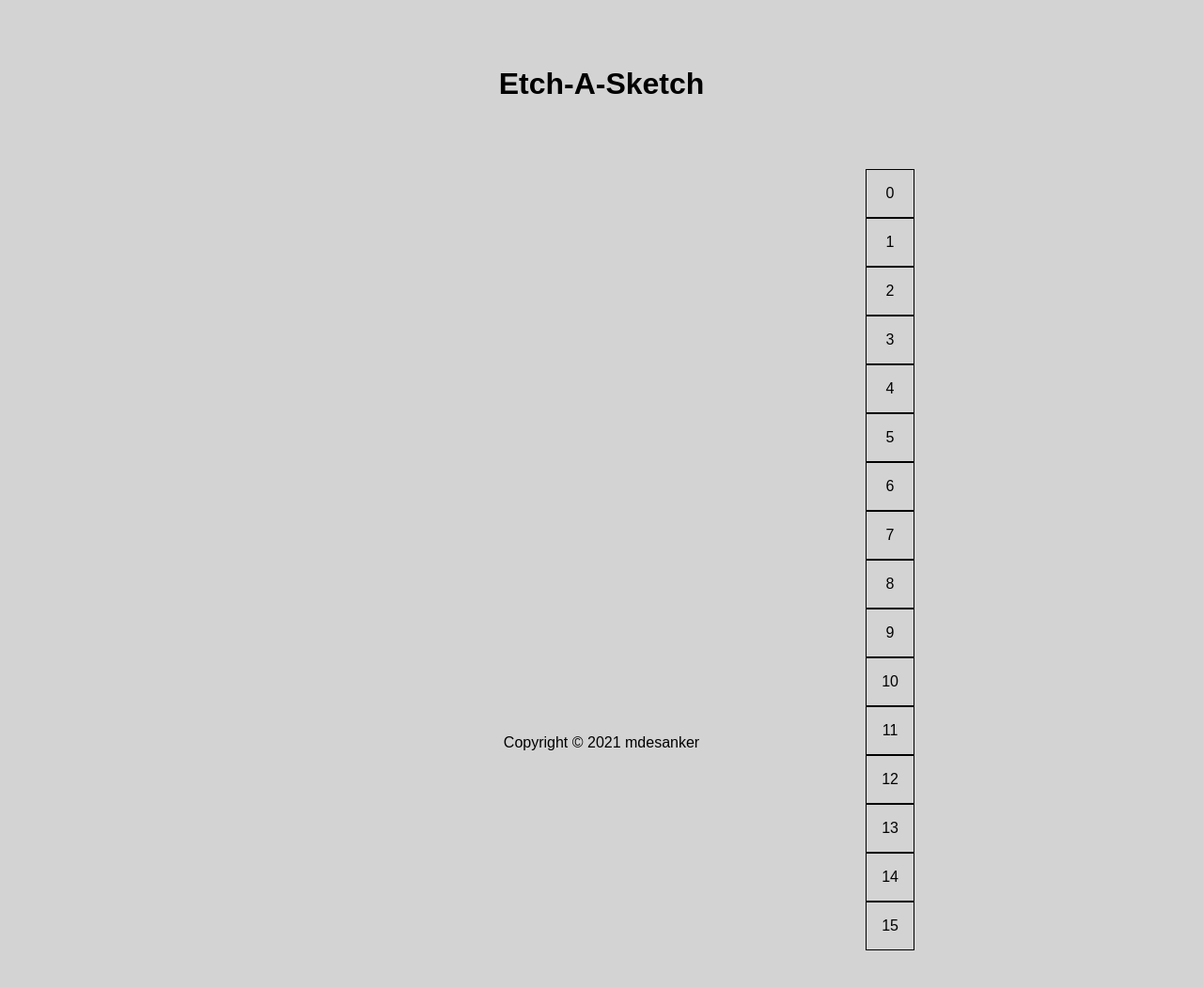
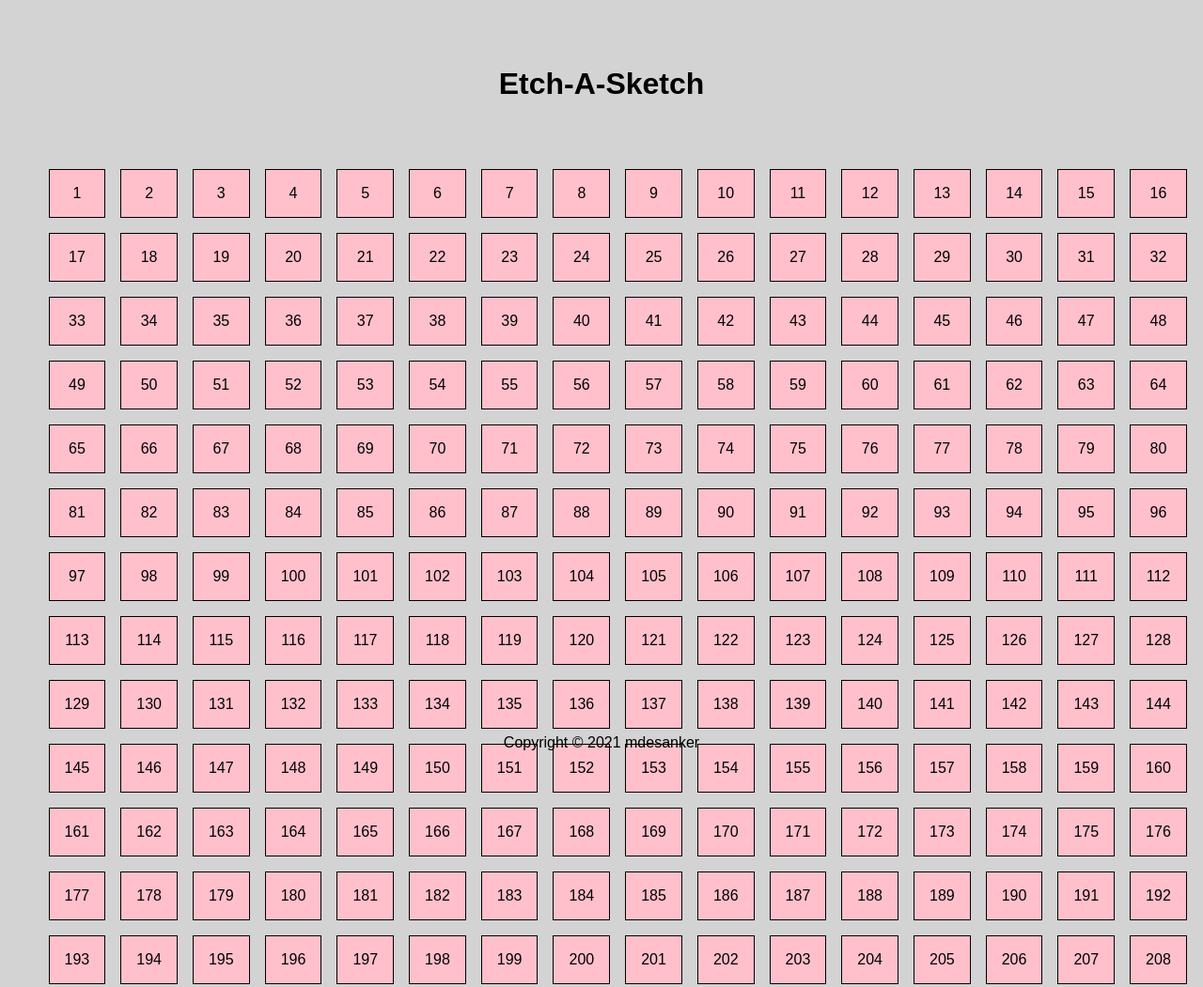
Before and after one commit to mdesanker/etch-a-sketch, a plain HTML site: page index.html in a window 1280 px wide. Shown: the top 1051 px of the page at 94% size. Before the commit the page ends 1012 px from the top, so only its background shows below. Drawn offline with Linux system fonts and the light colour scheme.

Commit message:
Created a grid, but not properly sized

```diff
--- a/script.js
+++ b/script.js
@@ -1,19 +1,14 @@
 // script.js //
-function genGrid(num) {
-    const container = document.getElementById('container')
-    for (i = 0; i < num; i++) {
-        let row = document.createElement('div');
-        row.classList.add('row')
-        for (j = 0; j < num; j++) {
-            let cell = document.createElement('div');
-            cell.style.cssText = ""
-            cell.classList.add('grid-item');
-            cell.textContent = (i * num) + j;
-            row.appendChild(cell);
-        }
-        container.appendChild(row);
+const container = document.getElementById('container');
+
+function makeRows(rows, cols) {
+    container.style.setProperty('--grid-rows', rows);
+    container.style.setProperty('--grid-cols', cols);
+    for (i = 0; i < (rows * cols); i++) {
+        let cell = document.createElement('div');
+        cell.textContent = (i + 1);
+        container.appendChild(cell).className = 'grid-item';
     }
-
 }
 
-genGrid(4)
+makeRows(16, 16)
--- a/style.css
+++ b/style.css
@@ -17,12 +17,19 @@ body {
     flex-direction: row;
     justify-content: space-around;
 }
-.container {
+:root {
+    --grid-cols: 1;
+    --grid-rows: 1;
+}
+#container {
     display: grid;
     grid-gap: 1em;
+    grid-template-columns: repeat(var(--grid-cols), 1fr);
+    grid-template-rows: repeat(var(--grid-rows), 1fr);
 }
 .grid-item {
     padding: 1em;
+    background-color: pink;
     border: 1px solid black;
     text-align: center;
 }
```
